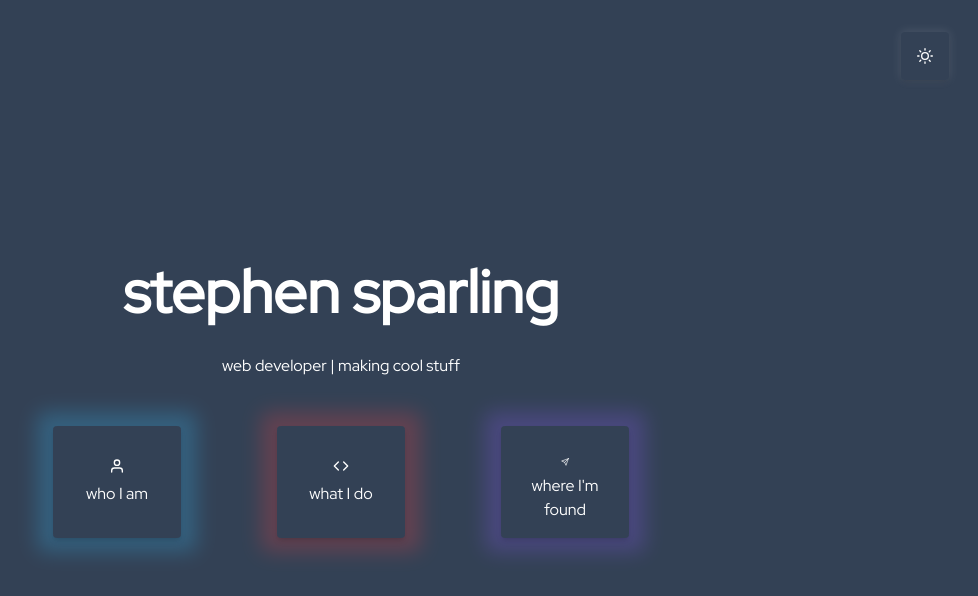
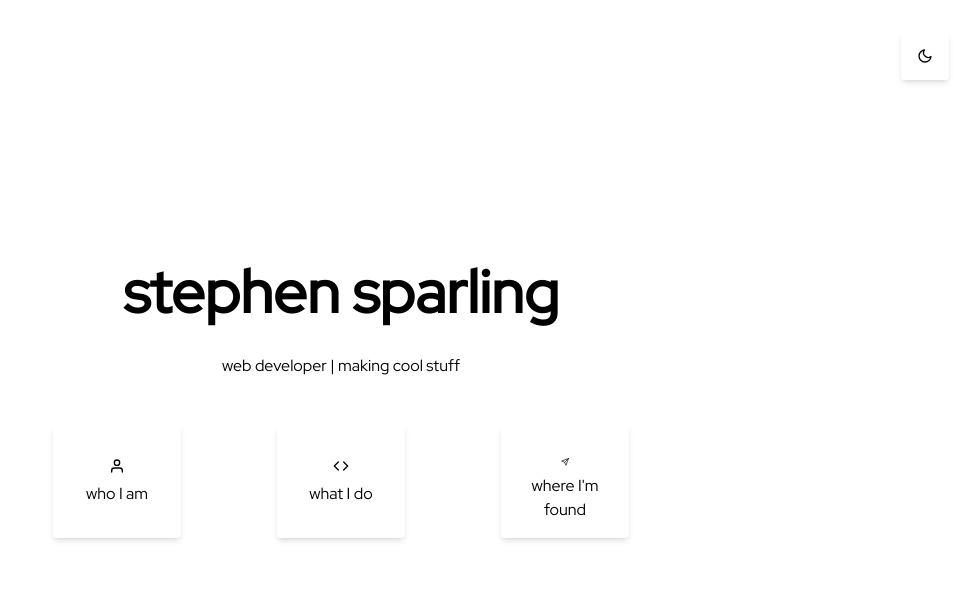
Before and after one commit to sparlos/sparling-dev, a Next.js app: page / in a window 1280 px wide. Shown: the top 596 px of the page, without its empty margins (299-1277 px from the left). Built offline with nearby package versions, Linux system fonts and the light colour scheme.

Commit message:
allow system theme to set dark vs light mode

```diff
--- a/components/Layout.tsx
+++ b/components/Layout.tsx
@@ -8,7 +8,7 @@ type LayoutProps = {
 
 export default function Layout({ children }: LayoutProps) {
   const [mounted, setMounted] = useState(false)
-  const { theme, setTheme } = useTheme()
+  const { theme, systemTheme, setTheme } = useTheme()
 
   useEffect(() => {
     setMounted(true)
@@ -22,10 +22,31 @@ export default function Layout({ children }: LayoutProps) {
             <div className="relative rounded shadow-md">
               <button
                 className="peer relative z-10 block h-full w-full rounded bg-white p-4 dark:bg-slate-700"
-                onClick={() => setTheme(theme === 'dark' ? 'light' : 'dark')}
+                onClick={() =>
+                  setTheme(
+                    theme === 'dark' ||
+                      (theme === 'system' && systemTheme === 'dark')
+                      ? 'light'
+                      : 'dark'
+                  )
+                }
               >
-                <FiSun className={theme === 'dark' ? 'block' : 'hidden'} />
-                <FiMoon className={theme === 'light' ? 'block' : 'hidden'} />
+                <FiSun
+                  className={
+                    theme === 'dark' ||
+                    (theme === 'system' && systemTheme === 'dark')
+                      ? 'block'
+                      : 'hidden'
+                  }
+                />
+                <FiMoon
+                  className={
+                    theme === 'light' ||
+                    (theme === 'system' && systemTheme === 'light')
+                      ? 'block'
+                      : 'hidden'
+                  }
+                />
               </button>
               {theme === 'dark' && (
                 <div className="absolute inset-0 h-full w-full scale-105 rounded-md bg-white opacity-10 blur-sm transition duration-300 peer-hover:scale-125" />
--- a/pages/_app.tsx
+++ b/pages/_app.tsx
@@ -5,7 +5,7 @@ import '../styles/globals.css'
 
 function MyApp({ Component, pageProps }: AppProps) {
   return (
-    <ThemeProvider attribute="class" defaultTheme="dark">
+    <ThemeProvider attribute="class">
       <Layout>
         <Component {...pageProps} />
       </Layout>
```
